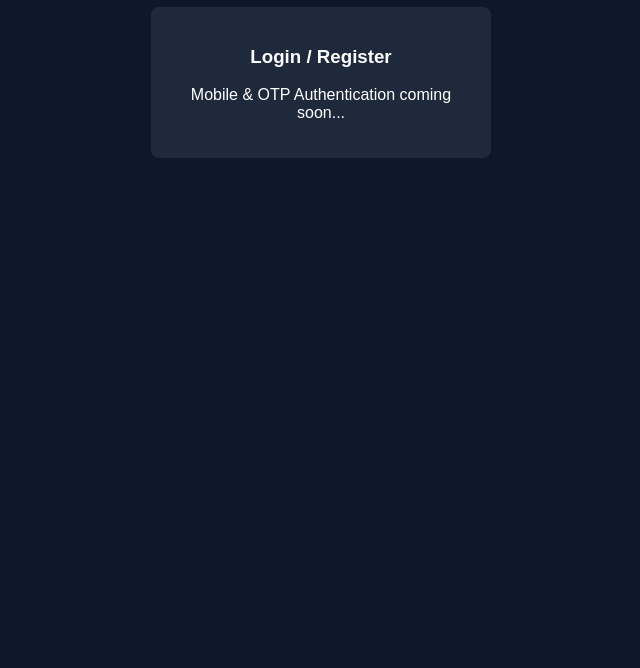
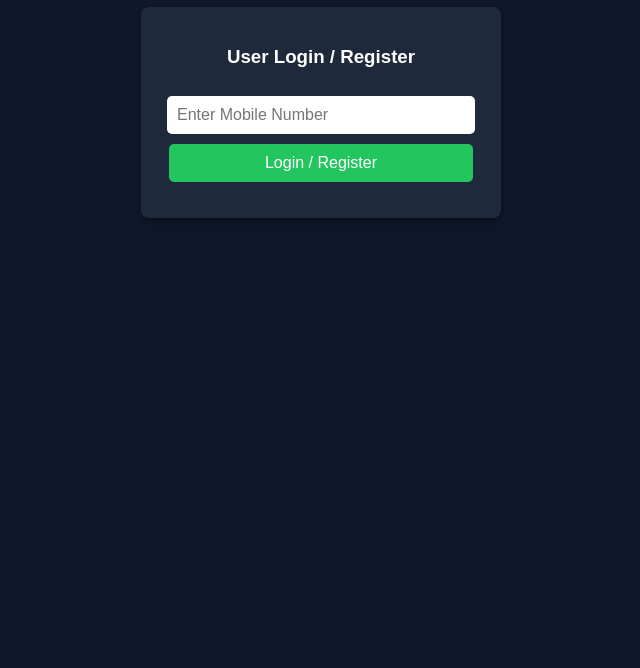
Before and after one commit to mahadevoffice81-beep/gowin11-backend, a website: page public/index.html in a window 1280 px wide. Shown: the part 132-800 px from the top of the page, without its empty margins (319-959 px from the left). Drawn offline with Linux system fonts and the light colour scheme.

Commit message:
Update index.html

```diff
--- a/public/index.html
+++ b/public/index.html
@@ -2,19 +2,59 @@
 <html lang="en">
 <head>
     <meta charset="UTF-8">
-    <meta name="viewport" content5="width=device-width, initial-scale=1.0">
+    <meta name="viewport" content="width=device-width, initial-scale=1.0">
     <title>Gowin11 - Gaming Platform</title>
     <style>
         body { font-family: Arial, sans-serif; background: #0f172a; color: #fff; text-align: center; padding-top: 50px; }
         h1 { color: #22c55e; }
-        .card { background: #1e293b; padding: 20px; margin: 20px auto; width: 300px; border-radius: 8px; }
+        .card { background: #1e293b; padding: 20px; margin: 20px auto; width: 320px; border-radius: 8px; box-shadow: 0 4px 6px rgba(0,0,0,0.3); }
+        input { width: 90%; padding: 10px; margin: 10px 0; border-radius: 5px; border: none; font-size: 16px; }
+        button { background: #22c55e; color: white; border: none; padding: 10px 20px; font-size: 16px; border-radius: 5px; cursor: pointer; width: 95%; }
+        button:hover { background: #16a34a; }
+        #message { margin-top: 15px; font-weight: bold; }
     </style>
 </head>
 <body>
-    <h1>Gowin11 User Website 🚀</h1>
+    <h1>Gowin11 🚀</h1>
     <div class="card">
-        <h3>Login / Register</h3>
-        <p>Mobile & OTP Authentication coming soon...</p>
+        <h3>User Login / Register</h3>
+        <input type="text" id="mobile" placeholder="Enter Mobile Number" />
+        <br>
+        <button onclick="handleLogin()">Login / Register</button>
+        <p id="message"></p>
     </div>
+
+    <script>
+        async function handleLogin() {
+            const mobile = document.getElementById('mobile').value;
+            const messageEl = document.getElementById('message');
+
+            if (!mobile) {
+                messageEl.style.color = '#ef4444';
+                messageEl.innerText = 'Please enter mobile number!';
+                return;
+            }
+
+            try {
+                const response = await fetch('/api/login', {
+                    method: 'POST',
+                    headers: { 'Content-Type': 'application/json' },
+                    body: JSON.stringify({ mobile })
+                });
+
+                const data = await response.json();
+                if (data.success) {
+                    messageEl.style.color = '#22c55e';
+                    messageEl.innerText = `Success! Balance: ₹${data.user.balance}`;
+                } else {
+                    messageEl.style.color = '#ef4444';
+                    messageEl.innerText = data.error || 'Login failed';
+                }
+            } catch (err) {
+                messageEl.style.color = '#ef4444';
+                messageEl.innerText = 'Server error!';
+            }
+        }
+    </script>
 </body>
 </html>
```
